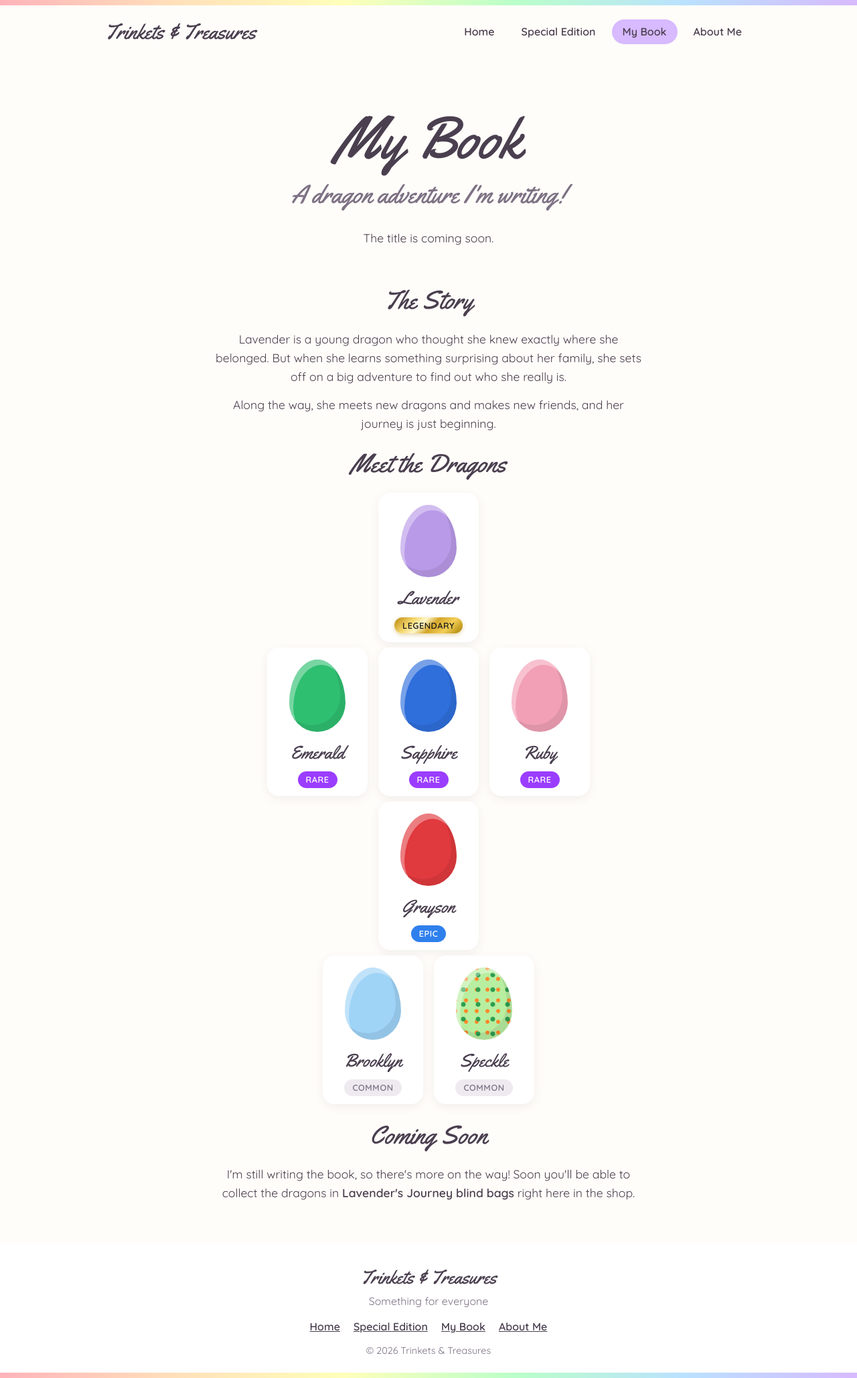
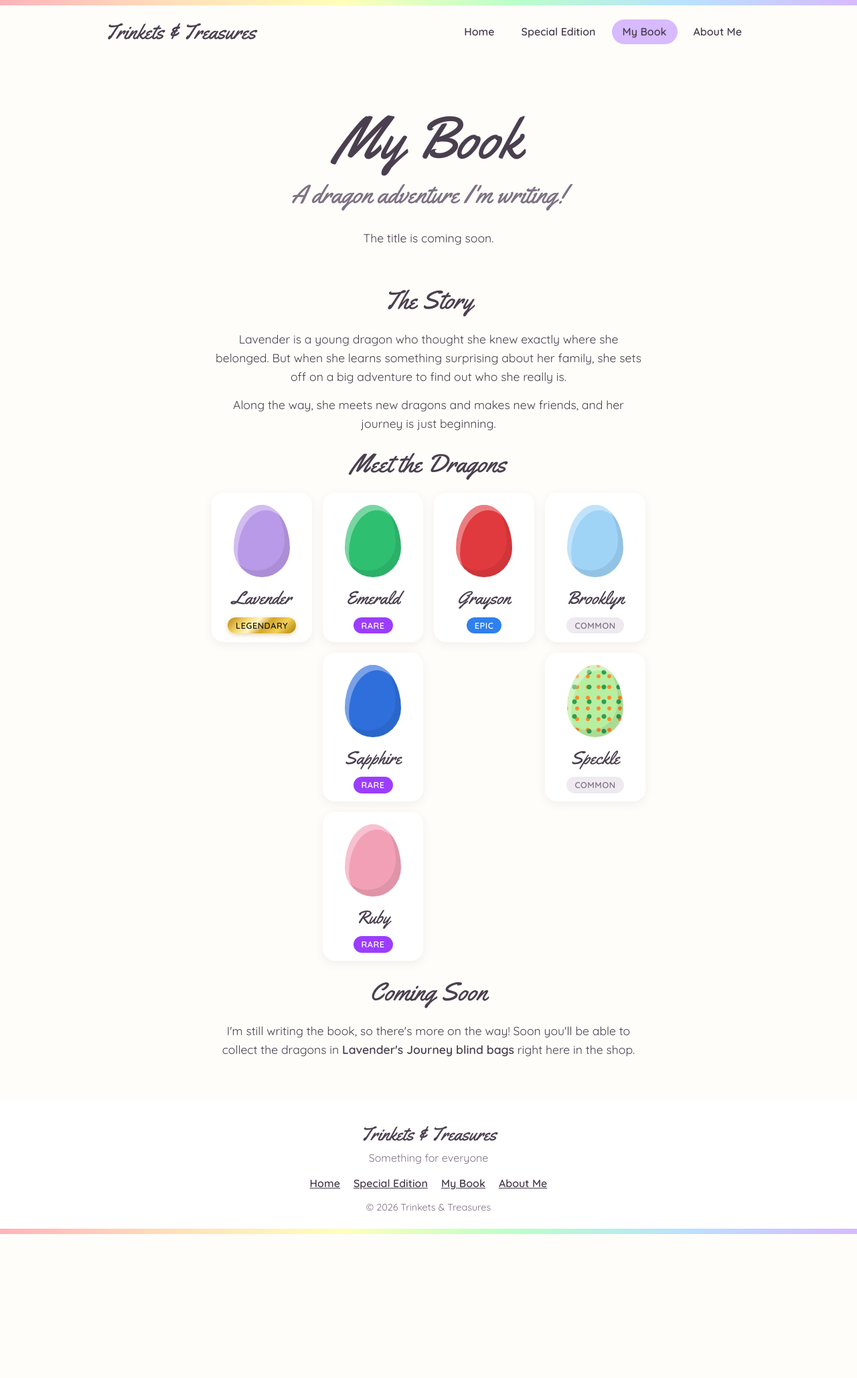
Before and after one commit to LucysTrinketsandTreasures/website-files, a Jekyll site: the page built from book.html, in a window 1280 px wide. Shown: the whole page at 67% size. Built offline with Jekyll 4.4.1, drawn with Linux system fonts in a browser that asks for light colours; after the commit the page ends 1843 px from its top, so only the background shows below that.

Commit message:
Wrap dragon rarity groups in side-by-side layout

```diff
--- a/book.html
+++ b/book.html
@@ -19,6 +19,7 @@
 <section>
   <h2>Meet the Dragons</h2>
 
+  <div class="dragon-columns">
     <div class="dragon-grid">
       <div class="dragon-card">
         <div class="dragon-egg egg-lavender"></div>
@@ -65,6 +66,7 @@
         <p class="rarity rarity-common">Common</p>
       </div>
     </div>
+  </div>
 </section>
 
 <section class="book-story">
```
Lines whose indentation alone changed are shown as unchanged.
